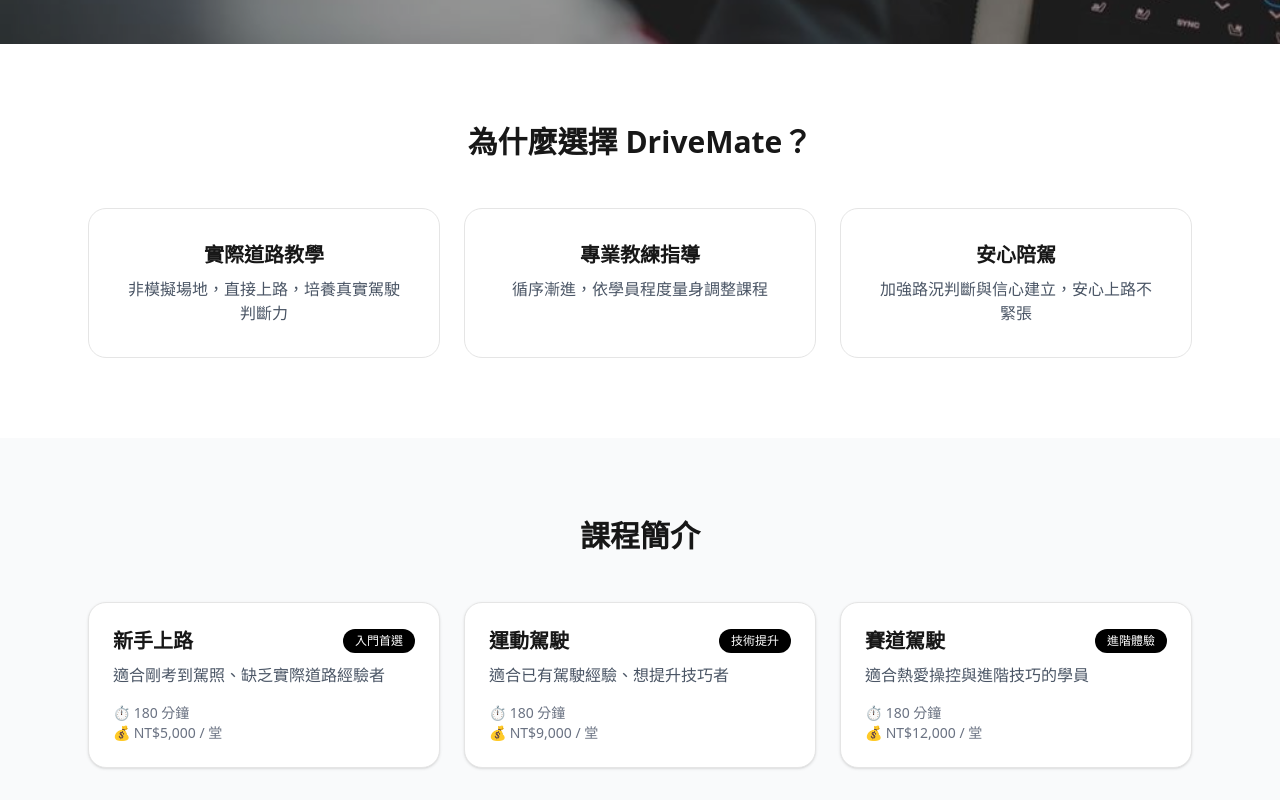
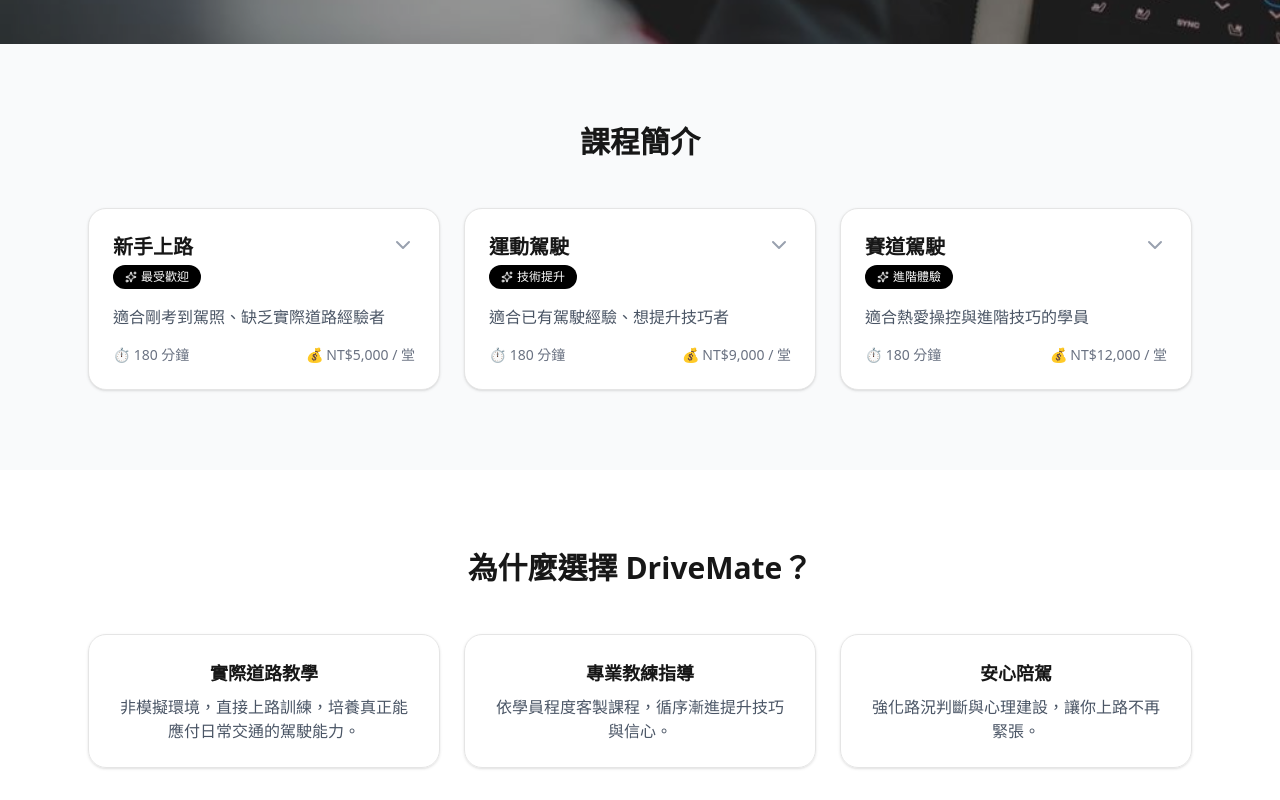
Before and after one commit to laurelke/drivemate-web, a Next.js app: page / in a window 1280 px wide. Shown: the part 580-1380 px from the top of the page. Built offline with nearby package versions, Linux system fonts and the light colour scheme.

Commit message:
add course introduction cards

```diff
--- a/app/page.tsx
+++ b/app/page.tsx
@@ -2,8 +2,9 @@
 
 import Image from 'next/image'
 import { useState } from 'react'
+import { ChevronDown, Sparkles } from 'lucide-react'
 
-const LINE_URL = 'https://lin.ee/J22IVRg'
+const LINE_LINK = 'https://lin.ee/J22IVRg'
 
 export default function HomePage() {
   const [open, setOpen] = useState<string | null>(null)
@@ -12,7 +13,7 @@
     {
       key: 'beginner',
       title: '新手上路',
-      badge: '入門首選',
+      badge: '最受歡迎',
       summary: '適合剛考到駕照、缺乏實際道路經驗者',
       detail:
         '從實際道路起步，包含起步、變換車道、路口判斷與停車技巧，協助學員建立正確駕駛觀念與信心。',
@@ -35,7 +36,7 @@
       badge: '進階體驗',
       summary: '適合熱愛操控與進階技巧的學員',
       detail:
-        '於封閉場地進行操控極限、彎道技巧與安全駕駛訓練，建立正確賽道駕駛觀念。',
+        '於封閉場地進行操控極限、彎道技巧與安全駕駛訓練，建立正確賽道觀念。',
       price: 'NT$12,000 / 堂',
       duration: '180 分鐘',
     },
@@ -53,17 +54,13 @@
           priority
         />
         <div className="absolute inset-0 bg-black/40 flex items-center justify-center">
-          <div className="text-white text-center max-w-2xl px-6">
-            <h1 className="text-4xl md:text-5xl font-bold mb-4">
-              DriveMate 道路駕駛課程
-            </h1>
-            <p className="text-lg mb-6">
-              從新手到進階操駕，陪你安全、自信地上路
-            </p>
+          <div className="text-white max-w-2xl text-center">
+            <h1 className="text-4xl md:text-5xl font-bold mb-4">DriveMate 道路駕駛課程</h1>
+            <p className="text-lg mb-6">從新手到進階操駕，陪你安全、自信地上路</p>
             <a
-              href={LINE_URL}
+              href={LINE_LINK}
               target="_blank"
-              className="inline-block rounded-full bg-black px-8 py-3"
+              className="inline-block rounded-full bg-black px-8 py-3 text-white"
             >
               立即預約
             </a>
@@ -71,64 +68,50 @@
         </div>
       </section>
 
-      {/* Why */}
-      <section className="py-20 bg-white text-center">
-        <h2 className="text-3xl font-bold mb-12">為什麼選擇 DriveMate？</h2>
-        <div className="mx-auto grid max-w-6xl gap-6 px-6 md:grid-cols-3">
-          <div className="rounded-2xl border p-8">
-            <h3 className="mb-2 text-xl font-semibold">實際道路教學</h3>
-            <p className="text-gray-600">
-              非模擬場地，直接上路，培養真實駕駛判斷力
-            </p>
-          </div>
-          <div className="rounded-2xl border p-8">
-            <h3 className="mb-2 text-xl font-semibold">專業教練指導</h3>
-            <p className="text-gray-600">
-              循序漸進，依學員程度量身調整課程
-            </p>
-          </div>
-          <div className="rounded-2xl border p-8">
-            <h3 className="mb-2 text-xl font-semibold">安心陪駕</h3>
-            <p className="text-gray-600">
-              加強路況判斷與信心建立，安心上路不緊張
-            </p>
-          </div>
-        </div>
-      </section>
-
-      {/* Courses */}
+      {/* Course Cards */}
       <section className="bg-gray-50 py-20">
         <div className="mx-auto max-w-6xl px-6">
           <h2 className="mb-12 text-center text-3xl font-bold">課程簡介</h2>
+
           <div className="grid gap-6 md:grid-cols-3">
             {courses.map((course) => {
               const isOpen = open === course.key
+
               return (
                 <div
                   key={course.key}
-                  onClick={() =>
-                    setOpen(isOpen ? null : course.key)
-                  }
-                  className="cursor-pointer rounded-2xl border bg-white p-6 shadow-sm transition hover:shadow-md"
+                  onClick={() => setOpen(isOpen ? null : course.key)}
+                  className="group cursor-pointer rounded-2xl border bg-white p-6 shadow-sm transition-all duration-300 hover:shadow-lg"
                 >
-                  <div className="flex items-center justify-between">
-                    <h3 className="text-xl font-semibold">{course.title}</h3>
-                    <span className="rounded-full bg-black px-3 py-1 text-xs text-white">
-                      {course.badge}
-                    </span>
+                  <div className="flex items-start justify-between">
+                    <div>
+                      <h3 className="mb-1 text-xl font-semibold">{course.title}</h3>
+                      <span className="inline-flex items-center gap-1 rounded-full bg-black px-3 py-1 text-xs text-white">
+                        <Sparkles className="h-3 w-3" />
+                        {course.badge}
+                      </span>
+                    </div>
+                    <ChevronDown
+                      className={`h-6 w-6 text-gray-400 transition-transform duration-300 ${
+                        isOpen ? 'rotate-180' : ''
+                      }`}
+                    />
                   </div>
 
-                  <p className="mt-2 text-gray-600">{course.summary}</p>
+                  <p className="mt-4 text-gray-600">{course.summary}</p>
 
-                  <div className="mt-4 text-sm text-gray-500">
-                    ⏱ {course.duration} <br /> 💰 {course.price}
+                  <div className="mt-4 flex justify-between text-sm text-gray-500">
+                    <span>⏱ {course.duration}</span>
+                    <span>💰 {course.price}</span>
                   </div>
 
-                  {isOpen && (
-                    <div className="mt-4 border-t pt-4 text-gray-700">
-                      {course.detail}
-                    </div>
-                  )}
+                  <div
+                    className={`overflow-hidden transition-all duration-300 ${
+                      isOpen ? 'max-h-40 mt-4' : 'max-h-0'
+                    }`}
+                  >
+                    <div className="border-t pt-4 text-gray-700">{course.detail}</div>
+                  </div>
                 </div>
               )
             })}
@@ -136,16 +119,42 @@
         </div>
       </section>
 
+      {/* Why DriveMate */}
+      <section className="bg-white py-20">
+        <div className="mx-auto max-w-6xl px-6">
+          <h2 className="mb-12 text-center text-3xl font-bold">為什麼選擇 DriveMate？</h2>
+
+          <div className="grid gap-6 md:grid-cols-3">
+            <div className="rounded-2xl border p-6 text-center shadow-sm">
+              <h3 className="mb-2 text-lg font-semibold">實際道路教學</h3>
+              <p className="text-gray-600">
+                非模擬環境，直接上路訓練，培養真正能應付日常交通的駕駛能力。
+              </p>
+            </div>
+
+            <div className="rounded-2xl border p-6 text-center shadow-sm">
+              <h3 className="mb-2 text-lg font-semibold">專業教練指導</h3>
+              <p className="text-gray-600">
+                依學員程度客製課程，循序漸進提升技巧與信心。
+              </p>
+            </div>
+
+            <div className="rounded-2xl border p-6 text-center shadow-sm">
+              <h3 className="mb-2 text-lg font-semibold">安心陪駕</h3>
+              <p className="text-gray-600">
+                強化路況判斷與心理建設，讓你上路不再緊張。
+              </p>
+            </div>
+          </div>
+        </div>
+      </section>
+
       {/* CTA */}
       <section className="bg-white py-24 text-center">
-        <h2 className="mb-4 text-3xl font-bold">
-          準備好開始你的駕駛旅程了嗎？
-        </h2>
-        <p className="mb-8 text-gray-600">
-          現在就預約課程，讓 DriveMate 陪你安全上路
-        </p>
+        <h2 className="mb-4 text-3xl font-bold">準備好開始你的駕駛旅程了嗎？</h2>
+        <p className="mb-8 text-gray-600">現在就預約課程，讓 DriveMate 陪你安全上路</p>
         <a
-          href={LINE_URL}
+          href={LINE_LINK}
           target="_blank"
           className="inline-block rounded-full bg-black px-10 py-4 text-white"
         >
```
